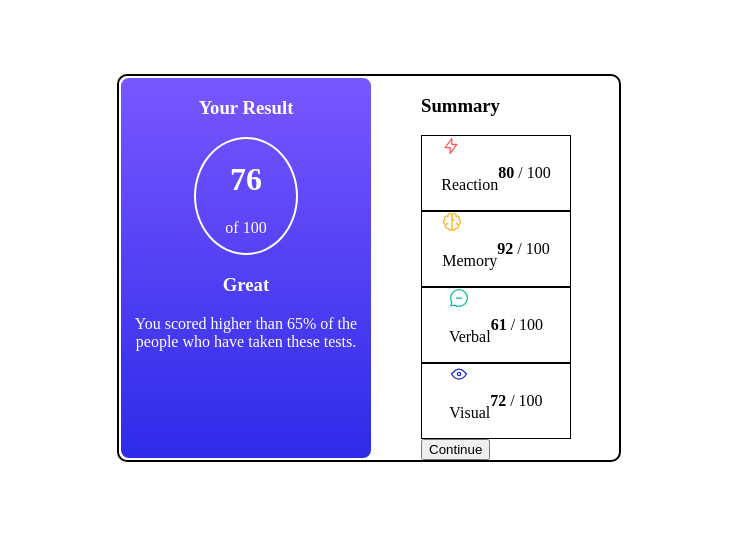
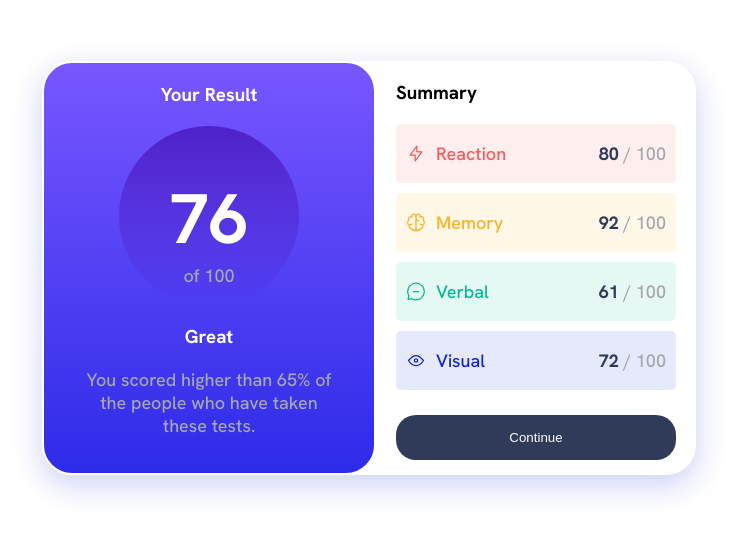
Before and after one commit to AmePrince/results, a plain HTML site: page index.html in a window 1280 px wide. Shown: the part 140-674 px from the top of the page, without its empty margins (271-1009 px from the left). Drawn offline with Linux system fonts and the light colour scheme.

Commit message:
Update index.css

```diff
--- a/index.css
+++ b/index.css
@@ -4,6 +4,11 @@
   --Orangey-yellow: hsl(39, 100%, 56%);
   --Green-teal: hsl(166, 100%, 37%);
   --Cobalt-blue: hsl(234, 85%, 45%);
+
+  --Light-red1: hsla(0, 100%, 67%, 0.1);
+  --Orangey-yellow1: hsla(39, 100%, 56%, 0.1);
+  --Green-teal1: hsla(166, 100%, 37%, 0.1);
+  --Cobalt-blue1: hsla(234, 85%, 45%, 0.1);
 
   /*background*/
   --Light-slate-blue: hsl(252, 100%, 67%);
@@ -14,9 +19,10 @@
 
   /*neutral*/
   --White: hsl(0, 0%, 100%);
-  --Pale-blue: hsl(221, 100%, 96%);
+  --Pale-blue: hsl(220, 5%, 88%);
   --Light-lavender: hsl(241, 100%, 89%);
   --Dark-gray-blue: hsl(224, 30%, 27%);
+  --Pale-blue2: hsl(220, 5%, 66%);
 }
 
 body {
@@ -24,40 +30,122 @@ body {
   justify-content: center;
   align-items: center;
   height: 100vh;
+  font-family: 'Hanken Grotesk', sans-serif;
+}
+p{
+  font-size: 18px;
 }
 
+/*SUMMARY BOX COLORS*/
+.red{
+  background-color: var(--Light-red1);
+  color: var(--Light-red);
+}
+.yellow{
+  background-color: var(--Orangey-yellow1);
+  color: var(--Orangey-yellow);
+}
+.green{
+  background-color: var(--Green-teal1);
+  color: var(--Green-teal);
+}
+.blue{
+  background-color: var(--Cobalt-blue1);
+  color: var(--Cobalt-blue);
+}
+.grey{
+  color: var(--Pale-blue2);
+}
+b{
+  color: var(--Dark-gray-blue);
+}
 .container {
   display: flex;
-  border: 2px solid;
-  max-width: 500px;
-  border-radius: 10px;
+  max-width: 700px;
+  border-radius: 30px;
+  box-shadow: 0.5px 10px 30px 1px rgb(17 37 212 /20%);
 }
 .result {
   background: linear-gradient(
     180deg,
     var(--Light-slate-blue),
+    var(--Light-royal-blue));
+  color: white;
+  text-align: center;
+  width: 250px;
+  border: 2px solid;
+  border-radius: 30px;
+  padding: 0 40px;
+}
+.result-score {
+  width: 180px;
+  height: auto;
+  margin: auto;
+  padding: 0.5px 0;
+  position: relative;
+  border-radius: 50%;
+  background:linear-gradient(180deg, var(--Violet-blue), var(--Persian-blue));
+}
+.result-score h1{
+  font-size:70px;
+  margin-bottom: 0;
+}
+.result-score p{
+  margin-top: 0;
+}
+
+.summary {
+  width: 280px;
+  margin: auto;
+  padding: 0 20px;
+}
+.summary-result {
+
+  border-radius: 5px;
+  display: flex;
+  justify-content: space-between;
+  align-items: center;
+  margin-bottom: 10px;
+
+  padding: 0 10px;
+}
+.left{
+  display: flex;
+}
+
+.left p {
+  margin-left: 10px;
+}
+
+button{
+  width: 100%;
+  padding: 15px 0;
+  border-radius: 20px;
+  border: none;
+  margin: 15px 0;
+  background-color: var(--Dark-gray-blue);
+  color: var(--White);
+}
+
+button:hover, button:active, button:focus{
+  background: linear-gradient(
+    180deg,
+    var(--Light-slate-blue),
     var(--Light-royal-blue)
   );
-  color: white;
-  text-align: center;
-  width: 50%;
-  border: 2px solid;
-  border-radius: 10px;
 }
-.result-score {
-  border: 2px solid;
-  width: 100px;
-  margin: auto;
-  border-radius: 50%;
+
+@media (max-width:750px) {
+  .body{
+    height: auto;}
+
+  .container{
+    flex-direction: column;
+    margin-top: 200px;
+    box-shadow: none;
+  }
+  .result{
+    padding:10px 30px;
+    width: 290px;
+  }
 }
-.summary {
-  width: 150px;
-  margin: auto;
-}
-.summary-result {
-  border: 1px solid;
-  display: flex;
-  justify-content: center;
-  align-items: center;
-  margin: auto;
-}
```
